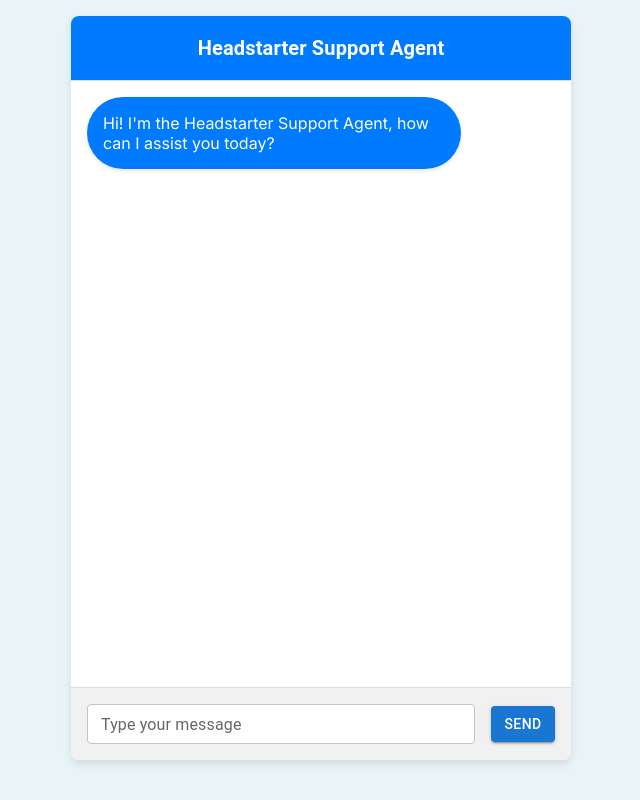
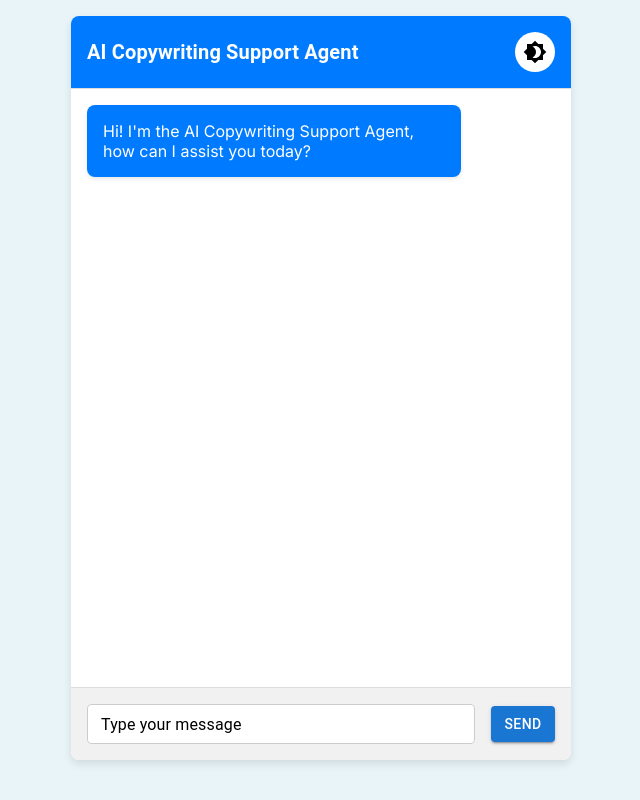
Before and after one commit to Cindy0202-mae/AI-Copywriting-Support-Agent, a Next.js app: page / in a window 1280 px wide. Shown: the whole page, without its empty margins (319-959 px from the left). Built offline with nearby package versions, Linux system fonts and the light colour scheme.

Commit message:
Improved the User Interface

```diff
--- a/app/page.js
+++ b/app/page.js
@@ -1,16 +1,25 @@
 "use client";
 import { useState } from "react";
-import { Box, Stack, TextField, Button, Typography } from "@mui/material";
+import {
+  Box,
+  Stack,
+  TextField,
+  Button,
+  Typography,
+  IconButton,
+} from "@mui/material";
+import { Brightness4, Brightness7 } from "@mui/icons-material";
+import React from "react";
 
 export default function Home() {
   const [messages, setMessages] = useState([
     {
       role: "assistant",
-      content: `Hi! I'm the Headstarter Support Agent, how can I assist you today?`,
+      content: `Hi! I'm the AI Copywriting Support Agent, how can I assist you today?`,
     },
   ]);
-
   const [message, setMessage] = useState("");
+  const [darkMode, setDarkMode] = useState(false);
 
   const sendMessage = async () => {
     if (message.trim() === "") return; // Prevent sending empty messages
@@ -31,7 +40,7 @@
       const decoder = new TextDecoder();
 
       let result = "";
-      return reader.read().then(function proccessText({ done, value }) {
+      return reader.read().then(function processText({ done, value }) {
         if (done) {
           return result;
         }
@@ -47,7 +56,7 @@
             },
           ];
         });
-        return reader.read().then(proccessText);
+        return reader.read().then(processText);
       });
     });
   };
@@ -59,6 +68,15 @@
     }
   };
 
+  const formatMessage = (content) => {
+    return content.split("\n").map((line, index) => (
+      <React.Fragment key={index}>
+        {index > 0 && <br />}
+        {line}
+      </React.Fragment>
+    ));
+  };
+
   return (
     <Box
       width="100vw"
@@ -66,7 +84,7 @@
       display="flex"
       flexDirection="column"
       alignItems="center"
-      bgcolor="#e8f4f8"
+      bgcolor={darkMode ? "#404040" : "#e8f4f8"}
     >
       {/* Chat Container */}
       <Stack
@@ -76,24 +94,39 @@
         height="calc(100vh - 56px)" // Adjust height to account for the banner
         borderRadius={2}
         overflow="hidden"
-        bgcolor="white"
-        boxShadow="0 4px 8px rgba(0,0,0,0.1)"
+        bgcolor={darkMode ? "#333" : "white"}
+        boxShadow={
+          darkMode ? "0 4px 8px rgba(0,0,0,0.5)" : "0 4px 8px rgba(0,0,0,0.1)"
+        }
         mt={2}
       >
         {/* Banner */}
         <Box
           width="100%"
-          bgcolor="#007BFF"
-          color="white"
+          bgcolor={darkMode ? "#1e1e1e" : "#007BFF"}
+          color={darkMode ? "#ffffff" : "white"}
           p={2}
           display="flex"
-          justifyContent="center"
+          justifyContent="space-between"
           alignItems="center"
-          borderBottom="1px solid #ddd"
+          borderBottom={`1px solid ${darkMode ? "#444" : "#ddd"}`}
         >
           <Typography variant="h6" fontWeight="bold">
-            Headstarter Support Agent
+            AI Copywriting Support Agent
           </Typography>
+          <IconButton
+            onClick={() => setDarkMode(!darkMode)}
+            sx={{
+              color: darkMode ? "#fff" : "#000",
+              backgroundColor: darkMode ? "#333" : "#fff",
+              borderRadius: "50%",
+              "&:hover": {
+                backgroundColor: darkMode ? "#444" : "#f0f0f0",
+              },
+            }}
+          >
+            {darkMode ? <Brightness7 /> : <Brightness4 />}
+          </IconButton>
         </Box>
 
         {/* Messages */}
@@ -115,16 +148,24 @@
               <Box
                 bgcolor={
                   message.role === "assistant"
-                    ? "#007BFF" // Blue for assistant
-                    : "#28a745" // Green for user
+                    ? darkMode
+                      ? "#555"
+                      : "#007BFF" // Adjust color for dark mode
+                    : darkMode
+                    ? "#666"
+                    : "#28a745" // Adjust color for dark mode
                 }
                 color="white"
-                borderRadius={16}
+                borderRadius={2}
                 p={2}
                 maxWidth="80%"
                 boxShadow="0 2px 4px rgba(0,0,0,0.1)"
+                sx={{
+                  wordBreak: "break-word",
+                  whiteSpace: "pre-wrap", // Preserve whitespace and line breaks
+                }}
               >
-                {message.content}
+                {formatMessage(message.content)}
               </Box>
             </Box>
           ))}
@@ -136,8 +177,8 @@
           spacing={2}
           padding={2}
           alignItems="center"
-          bgcolor="#f1f1f1"
-          borderTop="1px solid #ddd"
+          bgcolor={darkMode ? "#424242" : "#f1f1f1"}
+          borderTop={`1px solid ${darkMode ? "#666" : "#ddd"}`}
         >
           <TextField
             label="Type your message"
@@ -146,10 +187,31 @@
             onChange={(e) => setMessage(e.target.value)}
             onKeyDown={handleKeyDown}
             multiline
-            rows={1}
+            minRows={1}
+            maxRows={10} // Allow the text area to grow to a maximum of 10 rows
             variant="outlined"
             size="small"
-            sx={{ bgcolor: "white", borderRadius: 1 }}
+            sx={{
+              bgcolor: darkMode ? "#424242" : "white", // Background color for dark mode
+              borderRadius: 1,
+              "& .MuiInputLabel-root": {
+                color: darkMode ? "#ffffff" : "black", // Label color for dark mode
+              },
+              "& .MuiOutlinedInput-root": {
+                "& fieldset": {
+                  borderColor: darkMode ? "#666" : "#ccc", // Border color for dark mode
+                },
+                "&:hover fieldset": {
+                  borderColor: darkMode ? "#ffffff" : "#007BFF", // Border color on hover
+                },
+                "&.Mui-focused fieldset": {
+                  borderColor: darkMode ? "#ffffff" : "#007BFF", // Border color when focused
+                },
+              },
+              "& .MuiInputBase-input": {
+                color: darkMode ? "#ffffff" : "black", // Input text color for dark mode
+              },
+            }}
           />
           <Button
             variant="contained"
--- a/package.json
+++ b/package.json
@@ -11,6 +11,7 @@
   "dependencies": {
     "@emotion/react": "^11.13.0",
     "@emotion/styled": "^11.13.0",
+    "@mui/icons-material": "^5.16.7",
     "@mui/material": "^5.16.6",
     "next": "14.2.5",
     "openai": "^4.55.1",
```
Also changed, not shown: app/api/chat/route.js (+12 -16 lines), 1 other file (tests, documents, lock files or other folders).
